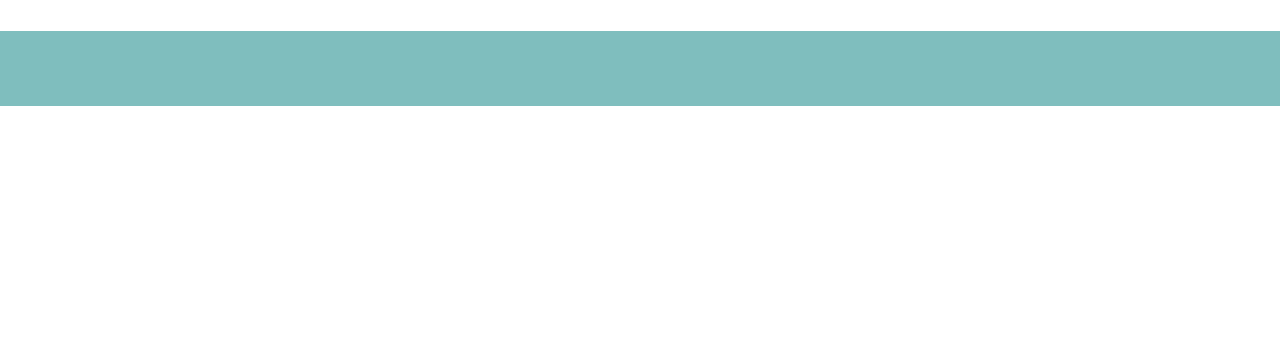
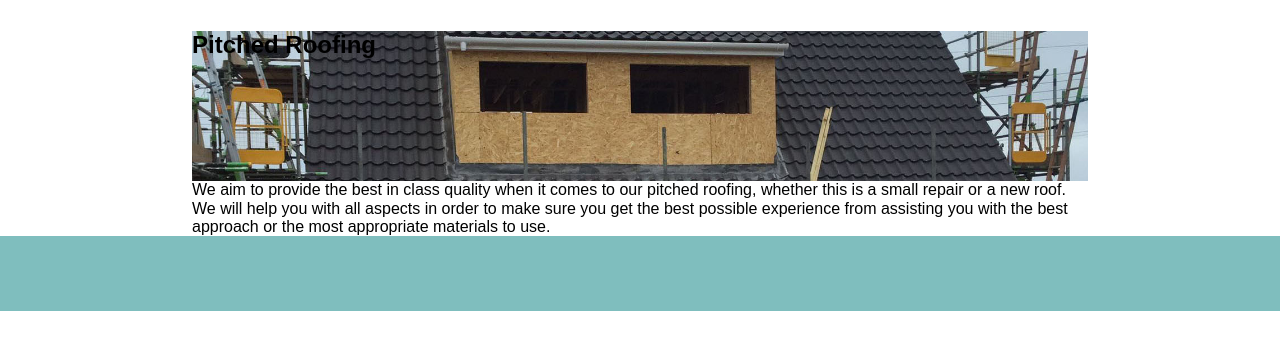
Before and after one commit to LBWebsites/BW-Roofing, a plain HTML site: page pitchedroof.html in a window 1280 px wide. Shown: the part 92-442 px from the top of the page. Drawn offline with Linux system fonts and the light colour scheme.

Commit message:
Started services page styling

```diff
--- a/pitchedroof.html
+++ b/pitchedroof.html
@@ -43,7 +43,15 @@
         </ul>
     </nav>
     <div class="mainarea">
-
+        <div class="titlearea pr">
+            <h2>Pitched Roofing</h2>
+        </div>
+        <p>
+                We aim to provide the best in class quality when it comes to our pitched roofing,
+                whether this is a small repair or a new roof. We will help you with all aspects in
+                order to make sure you get the best possible experience from assisting you with the
+                best approach or the most appropriate materials to use.
+        </p>
     </div>
 
     <footer></footer>
--- a/styles/style.css
+++ b/styles/style.css
@@ -277,6 +277,13 @@ nav ul li.active {
     border-radius: 10px;
 }
 
+.titlearea.pr {
+    background-image: url(../images/pr3s.jpg);
+    background-position: center;
+    background-size: cover;
+    height: 150px;
+}
+
  footer {
      background: #007e7e;
      height: 75px;
```
Also changed, not shown: images/pr3s.jpg (added), 1 other file.
